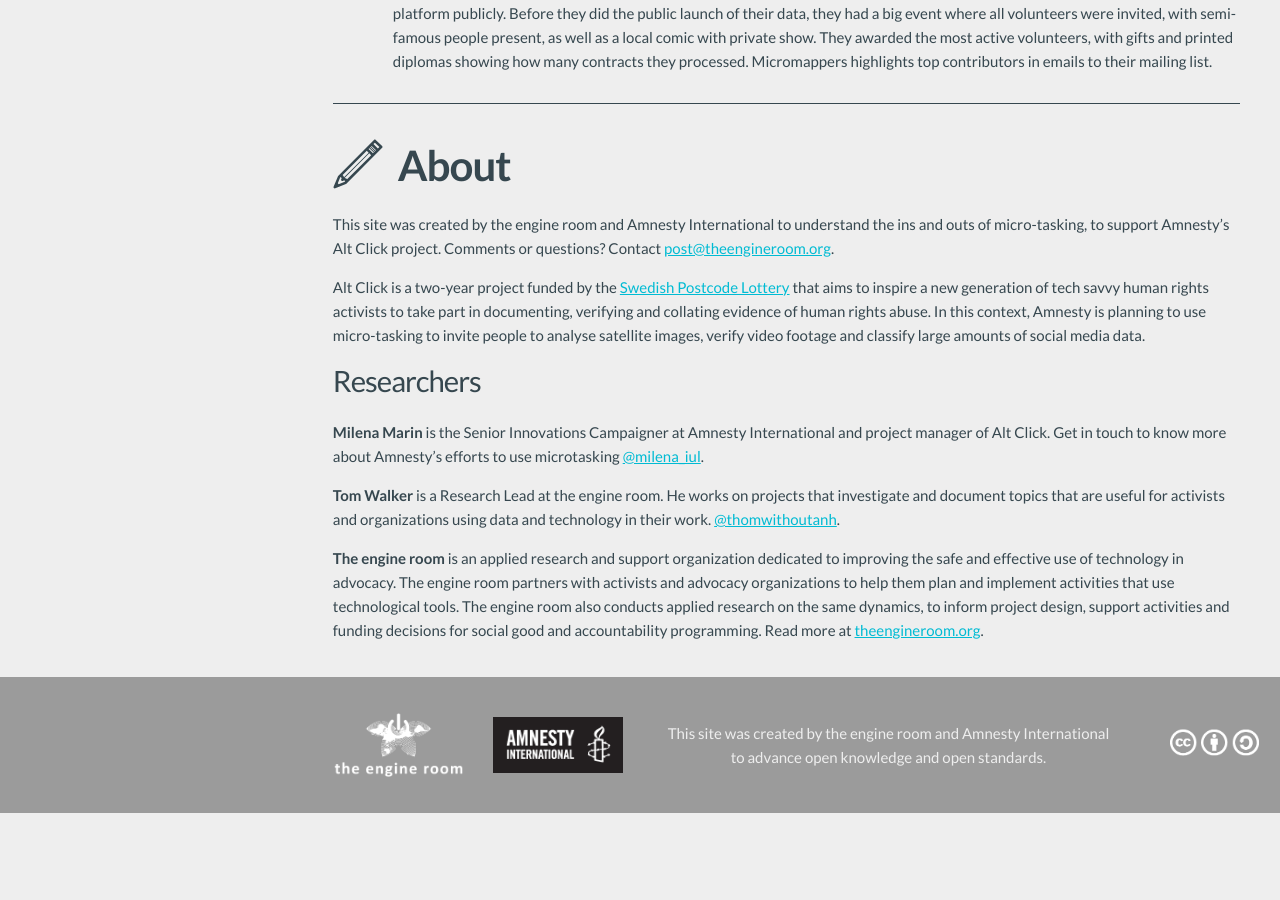
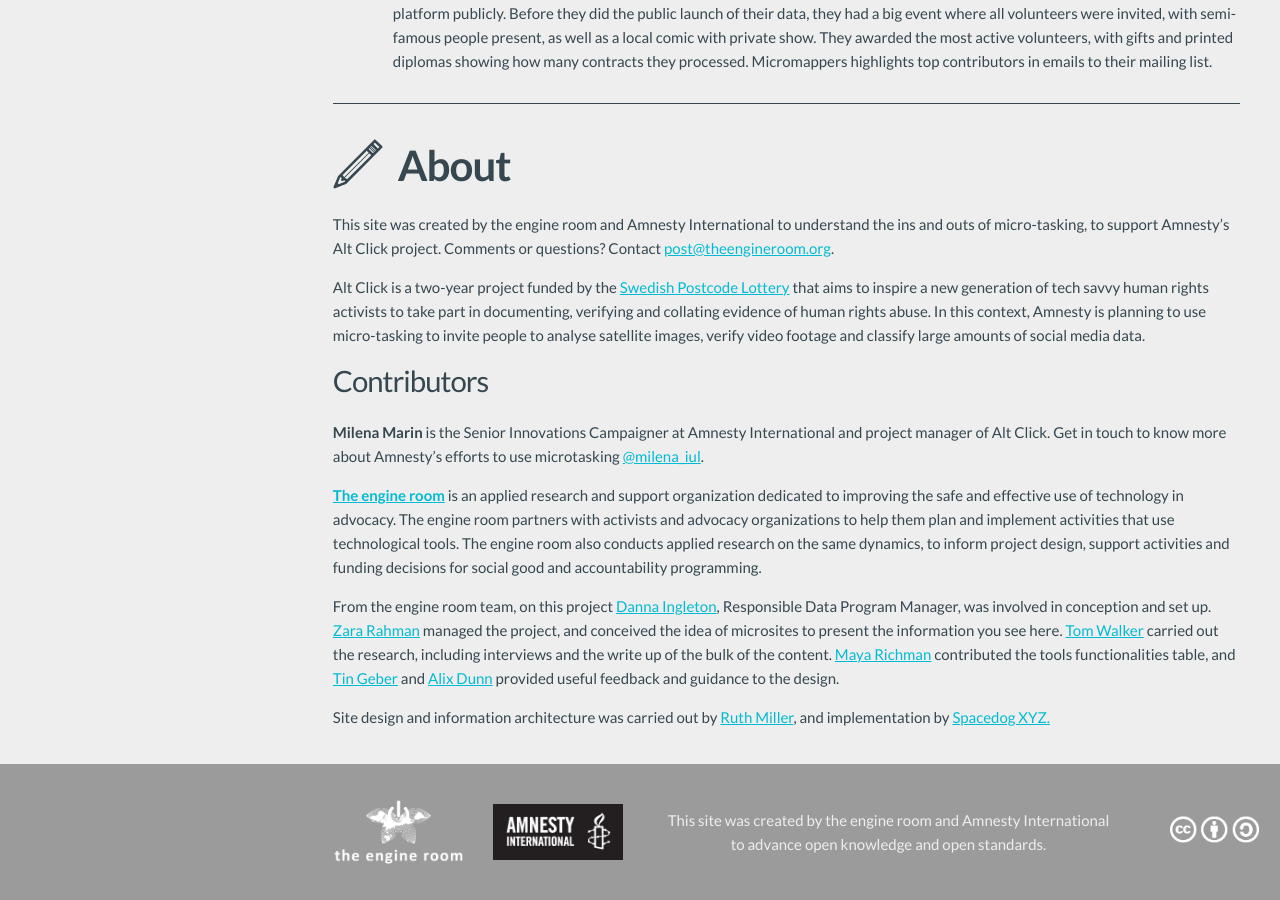
Before and after one commit to the-engine-room/library, a Jekyll site: the page built from _posts/2015-12-07-microtasking.md, in a window 1280 px wide and 900 px high, scrolled down 11421 px. Built offline with Jekyll 4.4.1, drawn with Linux system fonts in a browser that asks for light colours; nearby versions of some CDN libraries; comment, search, counter and statistics services are not loaded; before the commit the page ends 12234 px from its top, so only the background shows below that.

Commit message:
Modify bios

```diff
--- a/_posts/2015-12-07-microtasking.md
+++ b/_posts/2015-12-07-microtasking.md
@@ -219,9 +219,12 @@ This site was created by the engine room and Amnesty International to understand
 
 Alt Click is a two-year project funded by the [Swedish Postcode Lottery](//www.postkodlotteriet.se) that aims to inspire a new generation of tech savvy human rights activists to take part in documenting, verifying and collating evidence of human rights abuse. In this context, Amnesty is planning to use micro-tasking to invite people to analyse satellite images, verify video footage and classify large amounts of social media data.
 
-### Researchers
+### Contributors
+
 __Milena Marin__ is the Senior Innovations Campaigner at Amnesty International and project manager of Alt Click. Get in touch to know more about Amnesty's efforts to use microtasking [@milena_iul](//twitter.com/milena_iul).
 
-__Tom Walker__ is a Research Lead at the engine room. He works on projects that investigate and document topics that are useful for activists and organizations using data and technology in their work. [@thomwithoutanh](//twitter.com/thomwithoutanh).
+__[The engine room](//theengineroom.org)__ is an applied research and support organization dedicated to improving the safe and effective use of technology in advocacy. The engine room partners with activists and advocacy organizations to help them plan and implement activities that use technological tools. The engine room also conducts applied research on the same dynamics, to inform project design, support activities and funding decisions for social good and accountability programming.
 
-__The engine room__ is an applied research and support organization dedicated to improving the safe and effective use of technology in advocacy. The engine room partners with activists and advocacy organizations to help them plan and implement activities that use technological tools. The engine room also conducts applied research on the same dynamics, to inform project design, support activities and funding decisions for social good and accountability programming. Read more at [theengineroom.org](//www.theengineroom.org).
+From the engine room team, on this project [Danna Ingleton](https://www.theengineroom.org/our_team/danna-ingleton/), Responsible Data Program Manager, was involved in conception and set up. [Zara Rahman](https://www.theengineroom.org/our_team/zara-rahman/) managed the project, and conceived the idea of microsites to present the information you see here. [Tom Walker](https://www.theengineroom.org/our_team/tom-walker/) carried out the research, including interviews and the write up of the bulk of the content. [Maya Richman](https://www.theengineroom.org/our_team/maya-richman/) contributed the tools functionalities table, and [Tin Geber](https://www.theengineroom.org/our_team/tin-geber/) and [Alix Dunn](https://www.theengineroom.org/our_team/alix-dunn/) provided useful feedback and guidance to the design.
+
+Site design and information architecture was carried out by [Ruth Miller](http://ruthmiller.net/), and implementation by [Spacedog XYZ.](http://www.spacedog.xyz/about/)
```
